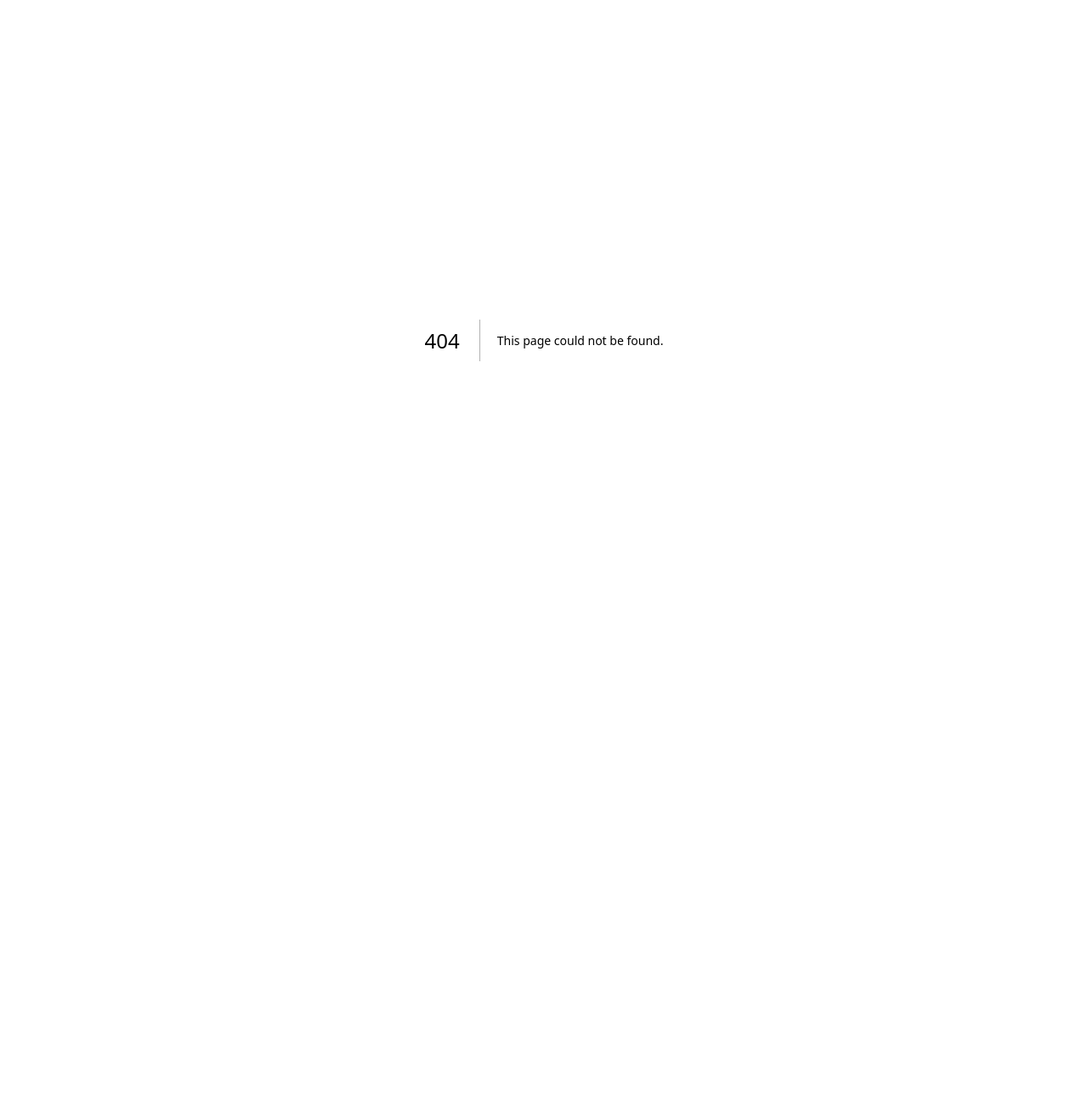
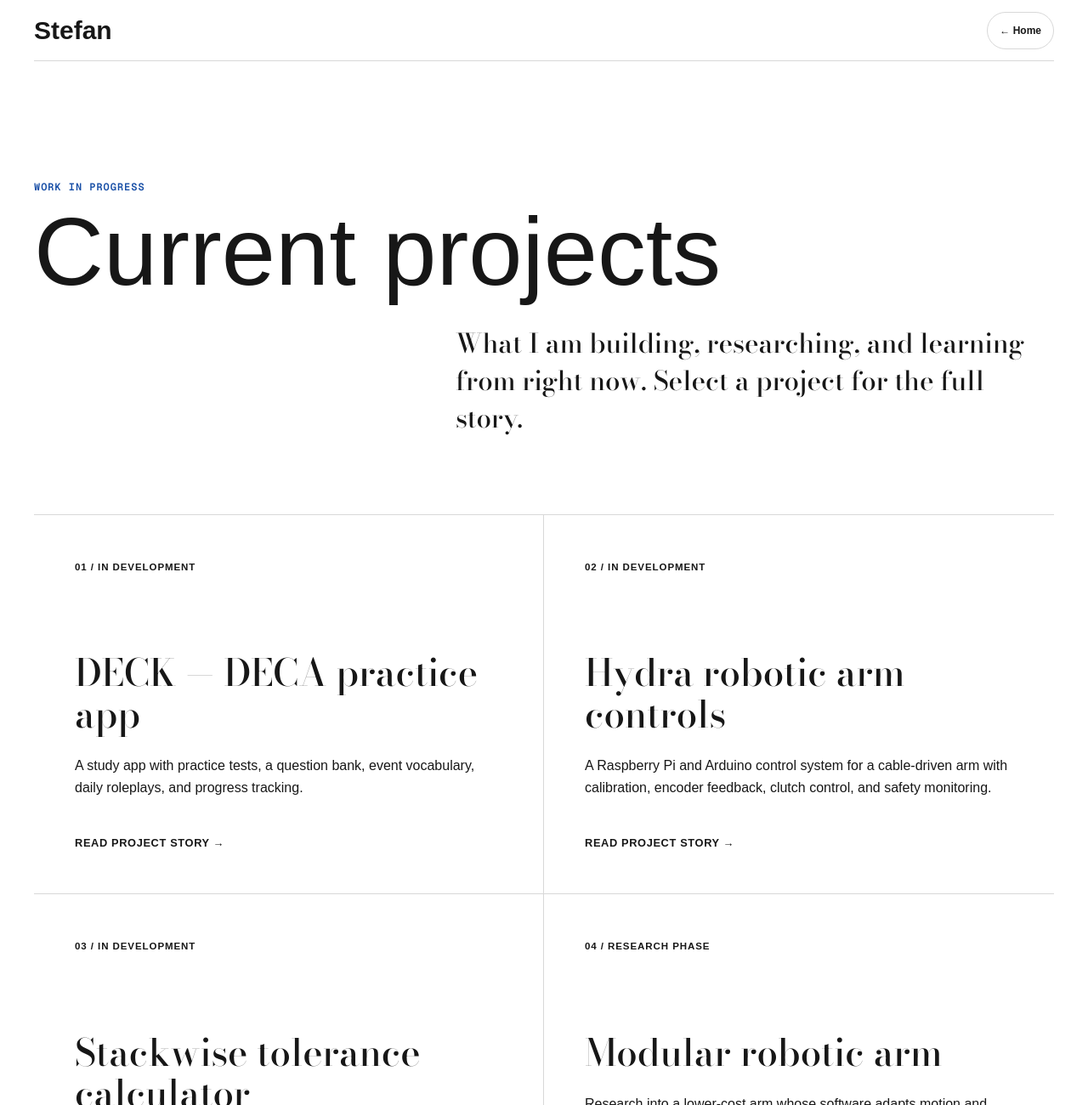
Before and after one commit to WHYDOESTHISWORLDEXIST/stefan-portfolio, a Next.js app: page /projects in a window 1280 px wide. Before the commit this address had no page. Shown: the top 1300 px of the page at 85% size. Before the commit the page ends 800 px from the top, so only its background shows below. Built offline with nearby package versions, Linux system fonts and the light colour scheme; a web font is replaced by a local one.

Commit message:
Add dedicated portfolio topic pages

```diff
--- /dev/null
+++ b/app/books/page.tsx
@@ -0,0 +1,21 @@
+import type { Metadata } from 'next';
+import Image from 'next/image';
+import TopicShell from '../components/TopicShell';
+
+export const metadata: Metadata = {
+  title: 'Books Published — Stefan Cutler',
+  description: 'Books published by Stefan Cutler.',
+  openGraph: { images: [] },
+  twitter: { images: [] },
+};
+
+export default function BooksPage() {
+  return (
+    <TopicShell eyebrow="Published work" title="Books published" intro="Long-form projects I have taken from an initial question to a finished, publicly available book.">
+      <a className="publishedBook" href="https://www.amazon.com/dp/B0HBPKS26N" target="_blank" rel="noreferrer">
+        <Image src="/book-semiconductors.jpg" width={300} height={450} alt="Cover of Semiconductors: All About Them, I Guess? by Stefan Cutler" />
+        <div><span>01 / Available on Amazon</span><h2>Semiconductors: All About Them, I Guess?</h2><p>An approachable introduction to what semiconductors are, why they matter, and how they shape modern technology.</p><strong>View the book ↗</strong></div>
+      </a>
+    </TopicShell>
+  );
+}
--- /dev/null
+++ b/app/certifications/page.tsx
@@ -0,0 +1,18 @@
+import type { Metadata } from 'next';
+import TopicShell from '../components/TopicShell';
+
+export const metadata: Metadata = {
+  title: 'Certifications — Stefan Cutler',
+  description: 'Certifications and independent learning completed by Stefan Cutler.',
+  openGraph: { images: [] },
+  twitter: { images: [] },
+};
+
+export default function CertificationsPage() {
+  return (
+    <TopicShell eyebrow="Credentials" title="Certifications" intro="Formal and informal courses I have completed while following my curiosity across marketing, science, and technology.">
+      <article className="topicEntry"><span>01</span><div><h2>HubSpot Marketing Certification</h2><p>HubSpot Academy</p><p className="topicNote">Coursework in the principles and tools used to plan, communicate, and measure digital marketing.</p></div></article>
+      <article className="topicEntry"><span>02</span><div><h2>Rat Tickling Certification</h2><p>Purdue University</p><p className="topicNote">Training in a research-backed handling and enrichment technique intended to improve rat welfare.</p></div></article>
+    </TopicShell>
+  );
+}
--- /dev/null
+++ b/app/components/TopicShell.tsx
@@ -0,0 +1,27 @@
+import type { ReactNode } from 'react';
+import Link from 'next/link';
+
+type TopicShellProps = {
+  eyebrow: string;
+  title: string;
+  intro: string;
+  children: ReactNode;
+};
+
+export default function TopicShell({ eyebrow, title, intro, children }: TopicShellProps) {
+  return (
+    <main id="top" className="topicPage">
+      <nav className="nav shell" aria-label="Topic navigation">
+        <Link className="wordmark" href="/">Stefan</Link>
+        <Link className="returnButton" href="/">← Home</Link>
+      </nav>
+      <header className="topicHero shell">
+        <p className="kicker">{eyebrow}</p>
+        <h1>{title}</h1>
+        <p>{intro}</p>
+      </header>
+      <section className="topicContent shell">{children}</section>
+      <footer className="footer shell"><span>© 2026 Stefan Cutler</span><Link href="/">Back home</Link></footer>
+    </main>
+  );
+}
--- a/app/globals.css
+++ b/app/globals.css
@@ -112,6 +112,36 @@ img, video { height: auto; }
   .shelf, .educationEntry { grid-template-columns: 1.75rem minmax(0, 1fr); }
   .shelf p, .educationEntry p { grid-column: 2; }
 }
+
+/* Dedicated pages opened by the homepage topic tabs. */
+.topicHero { padding-block: clamp(5rem, 11vw, 9rem) clamp(3.5rem, 7vw, 6rem); }
+.topicHero h1 { max-width: 13ch; margin: .8rem 0 2rem; font-family: var(--font-gothic), Georgia, serif; font-size: clamp(3.25rem, 1.5rem + 7vw, 7.5rem); line-height: .98; text-wrap: balance; }
+.topicHero > p:last-child { width: min(100%, 44rem); margin: 0 0 0 auto; font-family: var(--font-editorial), Georgia, serif; font-size: clamp(1.25rem, 1rem + 1.2vw, 2rem); line-height: 1.4; }
+.topicContent { padding-bottom: clamp(5rem, 10vw, 9rem); border-top: 1px solid var(--line); }
+.topicEntry { display: grid; grid-template-columns: clamp(2rem, 5vw, 4rem) minmax(0, 1fr); gap: clamp(1rem, 4vw, 3rem); padding-block: clamp(2rem, 5vw, 4rem); border-bottom: 1px solid var(--line); color: inherit; text-decoration: none; }
+.topicEntry > span, .publishedBook > div > span, .topicProjectCard > span { font-size: .72rem; font-weight: 700; letter-spacing: .08em; text-transform: uppercase; }
+.topicEntry h2, .publishedBook h2, .topicProjectCard h2 { margin: 0; font-family: var(--font-editorial), Georgia, serif; font-size: clamp(1.7rem, 1.15rem + 2vw, 3.25rem); font-weight: 500; line-height: 1.1; }
+.topicEntry p { margin: .7rem 0 0; }
+.topicEntry .topicNote { max-width: 44rem; margin-top: 1.5rem; font-size: 1.05rem; line-height: 1.65; }
+.topicEntryLink { transition: padding-inline .2s ease, background-color .2s ease; }
+.topicEntryLink:hover { padding-inline: 1rem; background: color-mix(in srgb, var(--line) 28%, transparent); }
+.topicEntryLink strong { display: inline-block; margin-top: 1.5rem; }
+.publishedBook { display: grid; grid-template-columns: minmax(10rem, 18rem) minmax(0, 1fr); gap: clamp(2rem, 6vw, 6rem); padding-block: clamp(3rem, 7vw, 6rem); color: inherit; text-decoration: none; }
+.publishedBook img { width: 100%; height: auto; border: 1px solid var(--line); }
+.publishedBook h2 { max-width: 16ch; margin-top: 1rem; }
+.publishedBook p { max-width: 38rem; margin: 2rem 0; font-size: 1.1rem; line-height: 1.65; }
+.topicProjectGrid { display: grid; grid-template-columns: repeat(2, minmax(0, 1fr)); }
+.topicProjectCard { min-height: 24rem; padding: clamp(1.5rem, 4vw, 3rem); border-right: 1px solid var(--line); border-bottom: 1px solid var(--line); color: inherit; text-decoration: none; }
+.topicProjectCard:nth-child(even) { border-right: 0; }
+.topicProjectCard h2 { margin-top: clamp(3rem, 7vw, 6rem); }
+.topicProjectCard p { max-width: 32rem; margin: 1.5rem 0 2.5rem; line-height: 1.6; }
+.topicProjectCard strong { font-size: .8rem; letter-spacing: .05em; text-transform: uppercase; }
+@media (max-width: 42rem) {
+  .topicHero > p:last-child { margin-left: 0; }
+  .publishedBook, .topicProjectGrid { grid-template-columns: minmax(0, 1fr); }
+  .publishedBook img { width: min(70%, 15rem); }
+  .topicProjectCard, .topicProjectCard:nth-child(even) { min-height: 20rem; border-right: 0; }
+}
 @media (max-width: 30rem) {
   .navLinks { width: 100%; justify-content: space-between; border-top: 1px solid var(--line); padding-top: .5rem; }
   .appleMusicLink { width: 100%; }
--- a/app/page.tsx
+++ b/app/page.tsx
@@ -10,10 +10,10 @@ export default function Home() {
       </nav>
       <div className="topicBar" aria-label="Portfolio topics">
         <div className="shell topicBarInner">
-          <a href="#certifications"><span>Certifications</span><strong>2</strong></a>
-          <a href="#books"><span>Books published</span><strong>1</strong></a>
-          <a href="#websites"><span>Websites launched</span><strong>1</strong></a>
-          <a href="#projects"><span>Current projects</span><strong>{projects.length}</strong></a>
+          <Link href="/certifications"><span>Certifications</span><strong>2</strong></Link>
+          <Link href="/books"><span>Books published</span><strong>1</strong></Link>
+          <Link href="/websites"><span>Websites launched</span><strong>2</strong></Link>
+          <Link href="/projects"><span>Current projects</span><strong>{projects.length}</strong></Link>
         </div>
       </div>
 
--- /dev/null
+++ b/app/projects/page.tsx
@@ -0,0 +1,28 @@
+import type { Metadata } from 'next';
+import Link from 'next/link';
+import TopicShell from '../components/TopicShell';
+import { projects } from './projects';
+
+export const metadata: Metadata = {
+  title: 'Current Projects — Stefan Cutler',
+  description: 'Current software, robotics, engineering, and fabrication projects by Stefan Cutler.',
+  openGraph: { images: [] },
+  twitter: { images: [] },
+};
+
+export default function ProjectsPage() {
+  return (
+    <TopicShell eyebrow="Work in progress" title="Current projects" intro="What I am building, researching, and learning from right now. Select a project for the full story.">
+      <div className="topicProjectGrid">
+        {projects.map((project, index) => (
+          <Link className="topicProjectCard" href={`/projects/${project.slug}`} key={project.slug}>
+            <span>0{index + 1} / {project.year}</span>
+            <h2>{project.title}</h2>
+            <p>{project.shortDescription}</p>
+            <strong>Read project story →</strong>
+          </Link>
+        ))}
+      </div>
+    </TopicShell>
+  );
+}
--- /dev/null
+++ b/app/websites/page.tsx
@@ -0,0 +1,18 @@
+import type { Metadata } from 'next';
+import TopicShell from '../components/TopicShell';
+
+export const metadata: Metadata = {
+  title: 'Websites Launched — Stefan Cutler',
+  description: 'Websites designed and launched by Stefan Cutler.',
+  openGraph: { images: [] },
+  twitter: { images: [] },
+};
+
+export default function WebsitesPage() {
+  return (
+    <TopicShell eyebrow="Live on the web" title="Websites launched" intro="Sites I have designed, built, and made available for people to use.">
+      <a className="topicEntry topicEntryLink" href="https://stefancutler.com/" target="_blank" rel="noreferrer"><span>01</span><div><h2>Personal portfolio</h2><p>2026 · Next.js · Cloudflare Workers</p><p className="topicNote">This evolving record of my projects, education, published work, interests, and technical growth.</p><strong>Visit website ↗</strong></div></a>
+      <a className="topicEntry topicEntryLink" href="https://stackwise-tolerance-tool.stefan-paranos-cutle.chatgpt.site/" target="_blank" rel="noreferrer"><span>02</span><div><h2>Stackwise</h2><p>2026 · Engineering software</p><p className="topicNote">A browser-based tolerance stack-up calculator with simulation, design guidance, project tools, and reports.</p><strong>Visit website ↗</strong></div></a>
+    </TopicShell>
+  );
+}
```
